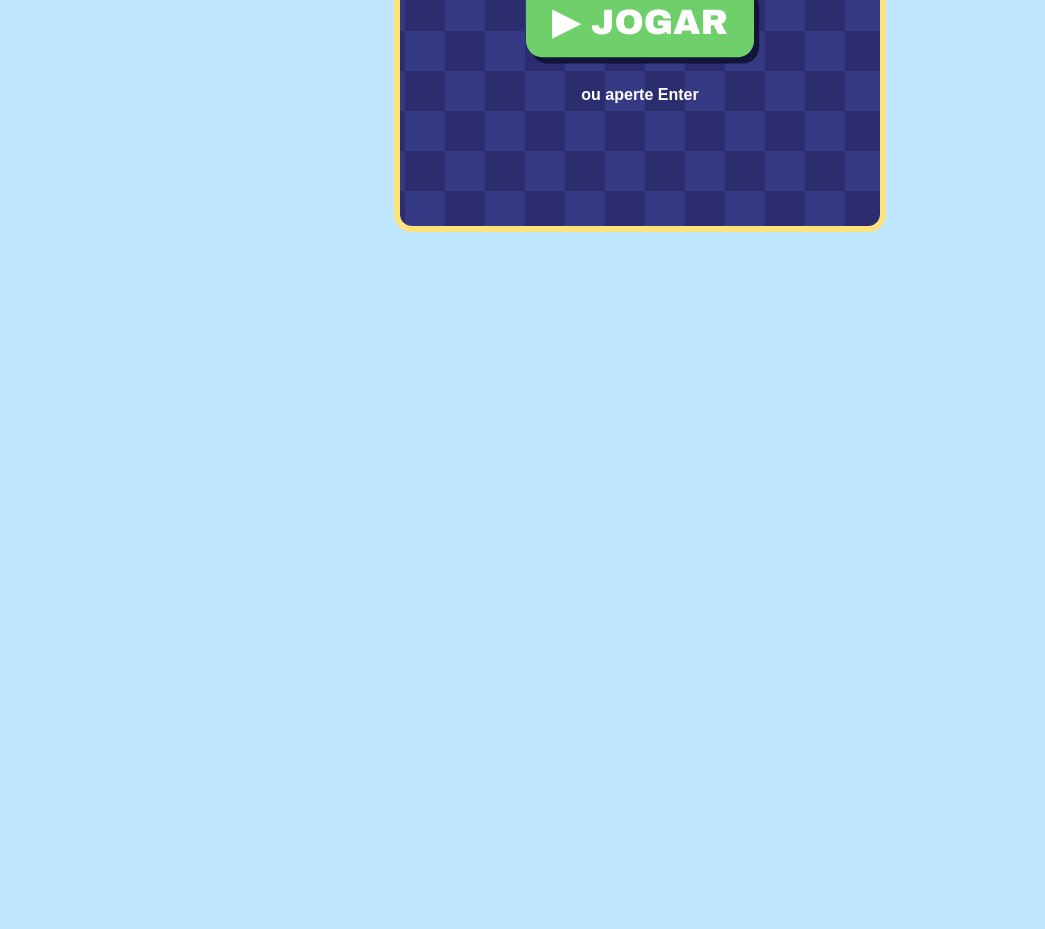
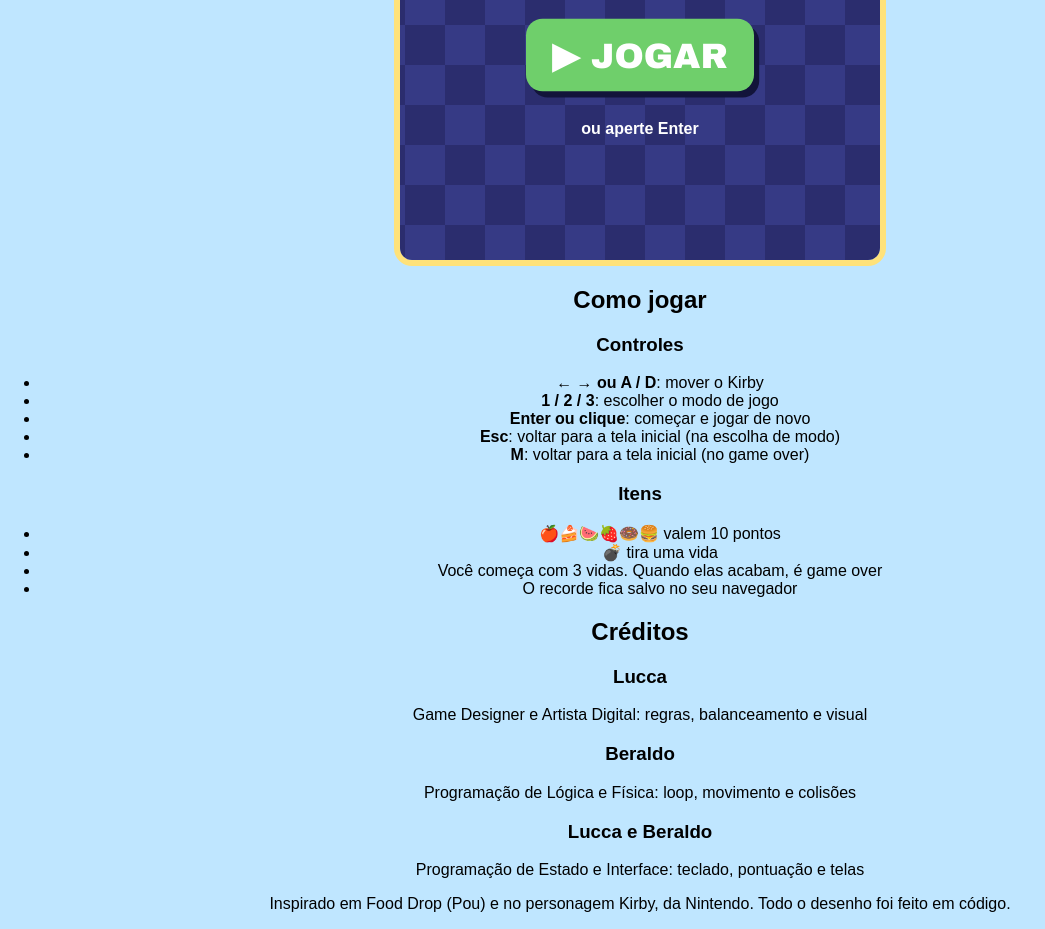
Before and after one commit to Lu-K-Cardoso/Kirby-food-drop, a plain HTML site: page index.html in a window 1280 px wide. Shown: the part 500-1429 px from the top of the page, without its empty margins (0-1045 px from the left). Before the commit the page ends 800 px from the top, so only its background shows below. Drawn offline with Linux system fonts and the light colour scheme.

Commit message:
adicionando landing page

```diff
--- a/index.html
+++ b/index.html
@@ -2,12 +2,70 @@
 <html lang="pt-BR">
 <head>
   <meta charset="UTF-8">
+  <meta name="viewport" content="width=device-width, initial-scale=1">
   <title>Kirby Food Drop</title>
+  <link rel="preconnect" href="https://fonts.googleapis.com">
+  <link href="https://fonts.googleapis.com/css2?family=Fredoka:wght@500;700&family=Nunito:wght@400;700&display=swap" rel="stylesheet">
   <link rel="stylesheet" href="style.css">
 </head>
 <body>
-  <h1>Kirby Food Drop</h1>
-  <canvas id="game" width="480" height="640"></canvas>
+  <header>
+    <h1>Kirby Food Drop</h1>
+    <p>Pegue as comidas e fuja das bombas. Projeto de fã feito para um curso, sem fins comerciais.</p>
+  </header>
+
+  <main>
+    <!-- o jogo fica centralizado dentro de uma moldura amarela -->
+    <div class="frame">
+      <canvas id="game" width="480" height="640" aria-label="Jogo Kirby Food Drop"></canvas>
+    </div>
+
+    <section id="como-jogar">
+      <h2>Como jogar</h2>
+      <div class="cols">
+        <div>
+          <h3>Controles</h3>
+          <ul>
+            <li><b>← → ou A / D</b>: mover o Kirby</li>
+            <li><b>1 / 2 / 3</b>: escolher o modo de jogo</li>
+            <li><b>Enter ou clique</b>: começar e jogar de novo</li>
+            <li><b>Esc</b>: voltar para a tela inicial (na escolha de modo)</li>
+            <li><b>M</b>: voltar para a tela inicial (no game over)</li>
+          </ul>
+        </div>
+        <div>
+          <h3>Itens</h3>
+          <ul>
+            <li>🍎🍰🍉🍓🍩🍔 valem 10 pontos</li>
+            <li>💣 tira uma vida</li>
+            <li>Você começa com 3 vidas. Quando elas acabam, é game over</li>
+            <li>O recorde fica salvo no seu navegador</li>
+          </ul>
+        </div>
+      </div>
+    </section>
+
+    <section id="creditos">
+      <h2>Créditos</h2>
+      <div class="cols">
+        <div>
+          <h3>Lucca</h3>
+          <p>Game Designer e Artista Digital: regras, balanceamento e visual</p>
+        </div>
+        <div>
+          <h3>Beraldo</h3>
+          <p>Programação de Lógica e Física: loop, movimento e colisões</p>
+        </div>
+        <div>
+          <h3>Lucca e Beraldo</h3>
+          <p>Programação de Estado e Interface: teclado, pontuação e telas</p>
+        </div>
+      </div>
+      <p class="note">Inspirado em Food Drop (Pou) e no personagem Kirby, da Nintendo. Todo o desenho foi feito em código.</p>
+    </section>
+  </main>
+
+  <!-- o script fica no fim do body: assim o canvas já existe quando o game.js roda -->
   <script src="game.js"></script>
 </body>
 </html>
```
